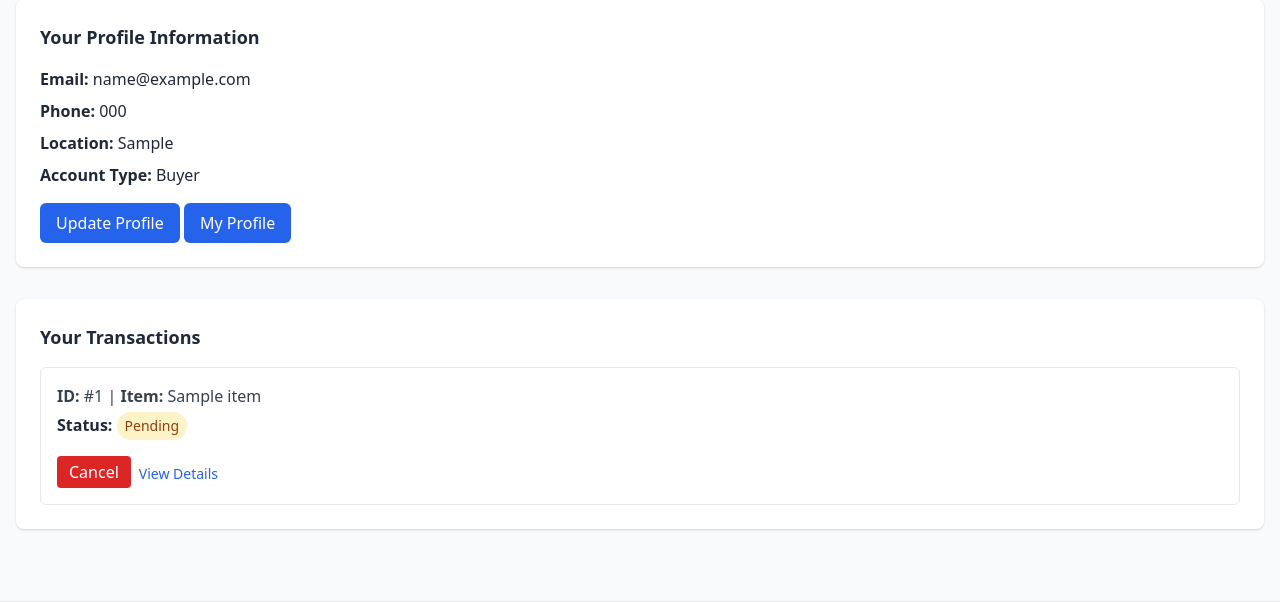
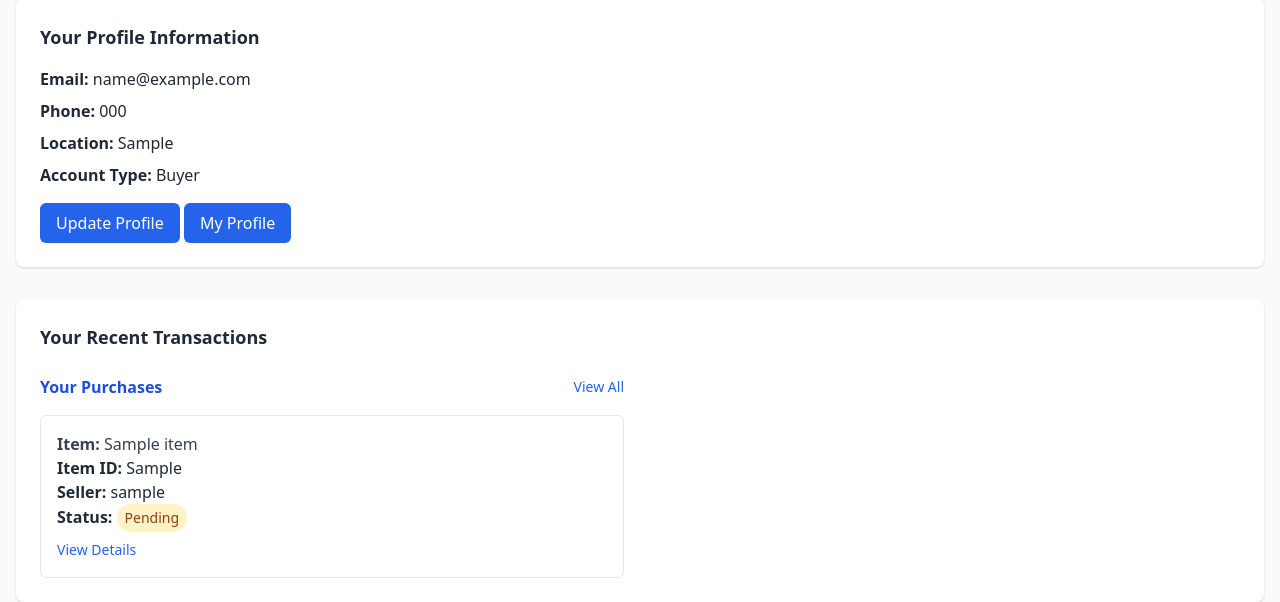
Before and after one commit to ericko47/safedeal, a Django app: page /dashboard/ in a window 1280 px wide. Shown: the part 418-1020 px from the top of the page. Run offline with Django 5.2, Linux system fonts and the light colour scheme; a user stored in the database is signed in; tables that the repository leaves empty hold one stand-in row (values such as "Sample post"); some libraries are stand-ins or nearby versions.

Commit message:
Enhance dashboard with recent transactions overview; add separate views for all purchases and sales

```diff
--- a/safedeal/core/templates/core/dashboard.html
+++ b/safedeal/core/templates/core/dashboard.html
@@ -45,14 +45,25 @@
 
   <!-- Transactions -->
   <div class="bg-white rounded-lg shadow p-6">
-    <h3 class="text-lg font-semibold mb-4">Your Transactions</h3>
-    {% if transactions %}
+    <h3 class="text-lg font-semibold mb-6">Your Recent Transactions</h3>
+
+    <div class="grid grid-cols-1 md:grid-cols-2 gap-8">
+
+      <!-- Purchases -->
+      <div>
+        <div class="flex justify-between items-center mb-4">
+          <h4 class="text-md font-bold text-blue-700">Your Purchases</h4>
+          <a href="{% url 'all_purchases' %}" class="text-sm text-blue-600 hover:underline">View All</a>
+        </div>
+
+        {% if buyer_transactions %}
         <ul class="space-y-4">
-      {% for txn in transactions %}
+          {% for txn in buyer_transactions %}
           <li class="border rounded-md p-4">
-        <p class="text-gray-700"><strong>ID:</strong> #{{ txn.id }} | <strong>Item:</strong> {{ txn.item.title }}</p>
-        <p class="mt-1">
-          <strong>Status:</strong>
+            <p class="text-gray-700"><strong>Item:</strong> {{ txn.item.title }}</p>
+            <p><strong>Item ID:</strong> {{ txn.item.item_reference }}</p>
+            <p><strong>Seller:</strong> {{ txn.seller.username }}</p>
+            <p><strong>Status:</strong>
               <span class="inline-block px-2 py-1 rounded-full text-sm font-medium
                 {% if txn.status == 'pending' %}bg-yellow-100 text-yellow-800
                 {% elif txn.status == 'shipped' %}bg-blue-100 text-blue-800
@@ -62,32 +73,52 @@
                 {{ txn.get_status_display }}
               </span>
             </p>
-        <div class="flex flex-wrap gap-2 mt-4">
-          {% if txn.status == "shipped" %}
-          <form method="post" action="{% url 'confirm_delivery' txn.id %}">
-            {% csrf_token %}
-            <button type="submit" class="bg-green-600 text-white px-3 py-1 rounded hover:bg-green-700">Confirm Delivery</button>
-          </form>
-          {% elif txn.status == "pending" %}
-          <form method="post" action="{% url 'cancel_transaction' txn.id %}">
-            {% csrf_token %}
-            <button type="submit" class="bg-red-600 text-white px-3 py-1 rounded hover:bg-red-700">Cancel</button>
-          </form>
-          {% elif txn.status in "paid shipped" %}
-          <form method="post" action="{% url 'raise_dispute' txn.id %}">
-            {% csrf_token %}
-            <button type="submit" class="bg-yellow-500 text-white px-3 py-1 rounded hover:bg-yellow-600">Raise Dispute</button>
-          </form>
-          {% endif %}
-          <a href="{% url 'transaction_detail' txn.id %}" class="text-blue-600 hover:underline text-sm mt-2">View Details</a>
-        </div>
+            <a href="{% url 'transaction_detail' txn.id %}" class="text-sm text-blue-600 hover:underline mt-2 inline-block">View Details</a>
           </li>
           {% endfor %}
         </ul>
         {% else %}
-    <p class="text-gray-500">You have no transactions yet.</p>
+        <p class="text-gray-500">No recent purchases.</p>
         {% endif %}
       </div>
+
+      <!-- Sales -->
+       {% if user.account_type == 'seller' or user.account_type == 'both' %}
+      <div>
+        <div class="flex justify-between items-center mb-4">
+          <h4 class="text-md font-bold text-green-700">Your Sales</h4>
+          <a href="{% url 'all_sales' %}" class="text-sm text-green-600 hover:underline">View All</a>
+        </div>
+
+        {% if seller_transactions %}
+        <ul class="space-y-4">
+          {% for txn in seller_transactions %}
+          <li class="border rounded-md p-4">
+            <p class="text-gray-700"><strong>Item:</strong> {{ txn.item.title }}</p>
+            <p><strong>Item ID:</strong> {{ txn.item.item_reference }}</p>
+            <p><strong>Buyer:</strong> {{ txn.buyer.username }}</p>
+            <p><strong>Status:</strong>
+              <span class="inline-block px-2 py-1 rounded-full text-sm font-medium
+                {% if txn.status == 'pending' %}bg-yellow-100 text-yellow-800
+                {% elif txn.status == 'shipped' %}bg-blue-100 text-blue-800
+                {% elif txn.status == 'paid' %}bg-green-100 text-green-800
+                {% elif txn.status == 'disputed' %}bg-red-100 text-red-800
+                {% else %}bg-gray-100 text-gray-700{% endif %}">
+                {{ txn.get_status_display }}
+              </span>
+            </p>
+            <a href="{% url 'transaction_detail' txn.id %}" class="text-sm text-blue-600 hover:underline mt-2 inline-block">View Details</a>
+          </li>
+          {% endfor %}
+        </ul>
+        {% else %}
+        <p class="text-gray-500">No recent sales.</p>
+        {% endif %}
+      </div>
+      {% endif %}
+    </div>
+  </div>
+
 
   <!-- Seller Section -->
   {% if user.account_type == 'seller' or user.account_type == 'both' %}
--- a/safedeal/core/urls.py
+++ b/safedeal/core/urls.py
@@ -11,6 +11,8 @@ urlpatterns = [
 
     path('register/', views.register, name='register'),
     path('dashboard/', views.dashboard_view, name='dashboard'),
+    path('transactions/purchases/', views.all_purchases_view, name='all_purchases'),
+    path('transactions/sales/', views.all_sales_view, name='all_sales'),
     path('profile/', views.profile_view, name='profile'),
     path('browse/', views.browse_view, name='browse'),
     path('item/<int:item_id>/', views.item_detail, name='item_detail'),
--- a/safedeal/core/views.py
+++ b/safedeal/core/views.py
@@ -152,8 +152,26 @@ def login_view(request):
 
 @login_required
 def dashboard_view(request):
+    user = request.user
+    buyer_transactions = Transaction.objects.filter(buyer=user).order_by('-created_at')[:10]
+    seller_transactions = Transaction.objects.filter(seller=user).order_by('-created_at')[:10]
+
+    return render(request, 'core/dashboard.html', {
+        'buyer_transactions': buyer_transactions,
+        'seller_transactions': seller_transactions,
+    })
+@login_required
+def all_purchases_view(request):
     transactions = Transaction.objects.filter(buyer=request.user).order_by('-created_at')
-    return render(request, 'core/dashboard.html', {'transactions': transactions})
+    return render(request, 'core/all_purchases.html', {'transactions': transactions})
+
+
+@login_required
+def all_sales_view(request):
+    transactions = Transaction.objects.filter(seller=request.user).order_by('-created_at')
+    return render(request, 'core/all_sales.html', {'transactions': transactions})
+
+
 
 @login_required
 def profile_view(request):
```
Also changed, not shown: safedeal/core/templates/core/all_purchases.html (added, +24 -0 lines), safedeal/core/templates/core/all_sales.html (added, +24 -0 lines). Lines whose indentation alone changed are shown as unchanged.
